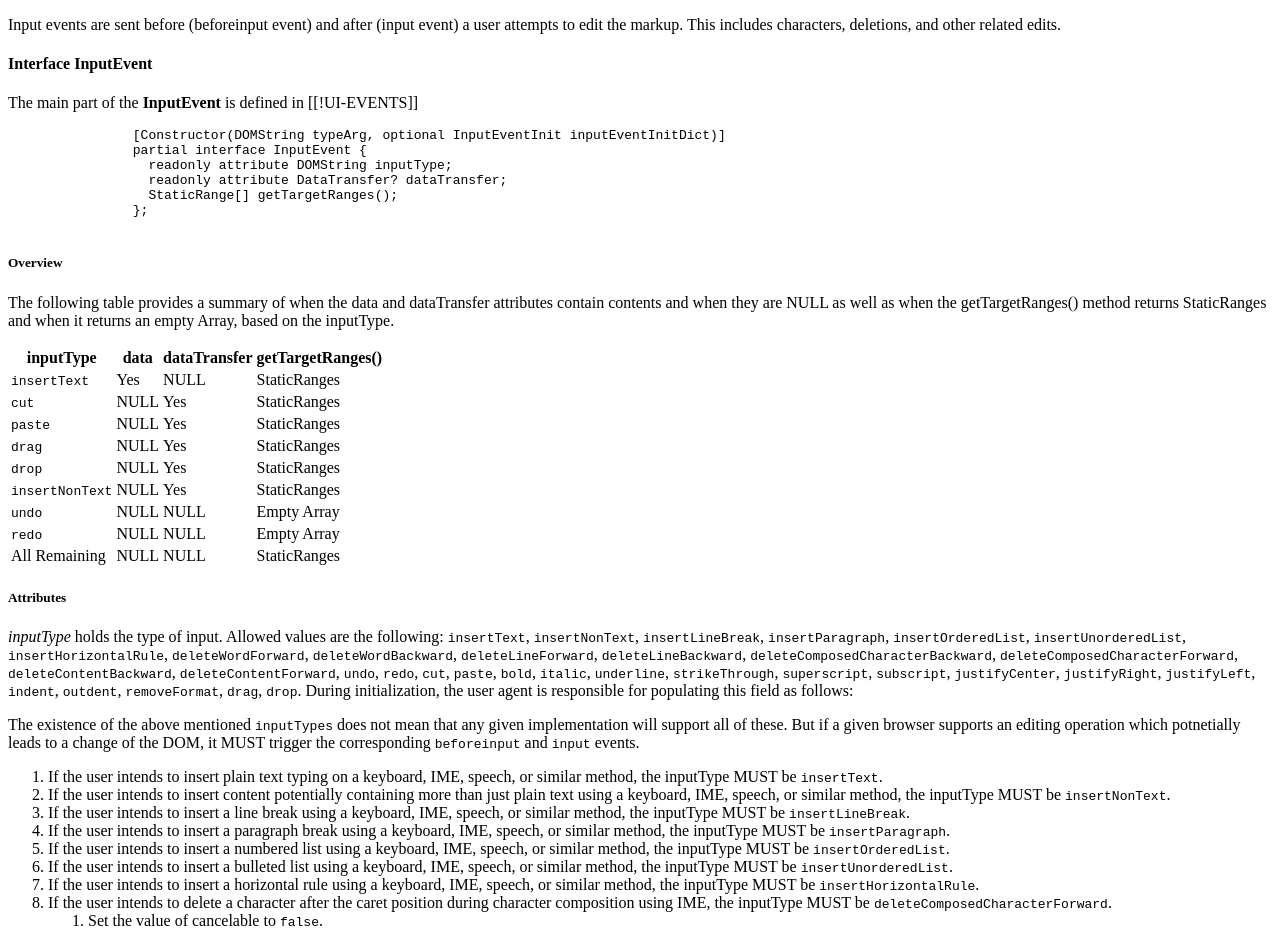
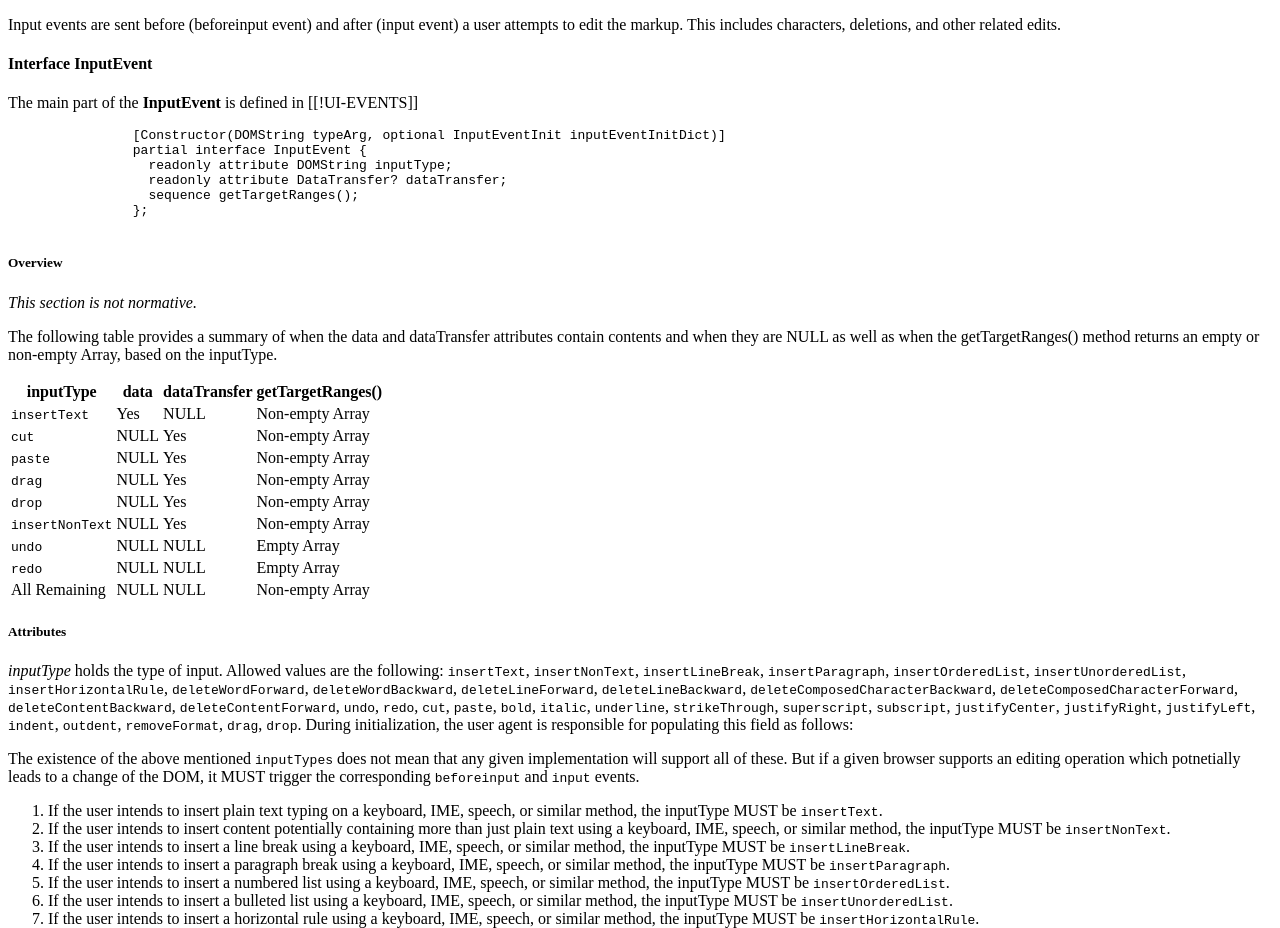
Before and after one commit to w3c/input-events, a plain HTML site: page index.html in a window 1280 px wide. Shown: the part 787-1715 px from the top of the page. Drawn offline with Linux system fonts and the light colour scheme.

Commit message:
exchange array of StaticRange with sequence of StaticRange, fixing #2

```diff
--- a/index.html
+++ b/index.html
@@ -156,18 +156,19 @@ var respecConfig = {
                 partial interface InputEvent {
                   readonly attribute DOMString inputType;
                   readonly attribute DataTransfer? dataTransfer;
-                  StaticRange[] getTargetRanges();
+                  sequence<StaticRange> getTargetRanges();
                 };
             </pre>
 
             <section>
                 <h5>Overview</h5>
 
+                <p><i>This section is not normative.</i></p>
+
                 <p>The following table provides a summary of when the <a>data</a>
                 and <a>dataTransfer</a> attributes contain contents and when they
                 are NULL as well as when the <a>getTargetRanges()</a> method
-                returns StaticRanges and when it returns an empty Array, based
-                on the inputType.</p>
+                returns an empty or non-empty Array, based on the inputType.</p>
 
 
                 <table class="parameters">
@@ -176,15 +177,15 @@ var respecConfig = {
                         <th>getTargetRanges()</th></tr>
                     </thead>
                     <tbody>
-                        <tr><td><code>insertText</code></td><td>Yes</td><td>NULL</td><td>StaticRanges</td></tr>
-                        <tr><td><code>cut</code></td><td>NULL</td><td>Yes</td><td>StaticRanges</td></tr>
-                        <tr><td><code>paste</code></td><td>NULL</td><td>Yes</td><td>StaticRanges</td></tr>
-                        <tr><td><code>drag</code></td><td>NULL</td><td>Yes</td><td>StaticRanges</td></tr>
-                        <tr><td><code>drop</code></td><td>NULL</td><td>Yes</td><td>StaticRanges</td></tr>
-                        <tr><td><code>insertNonText</code></td><td>NULL</td><td>Yes</td><td>StaticRanges</td></tr>
+                        <tr><td><code>insertText</code></td><td>Yes</td><td>NULL</td><td>Non-empty Array</td></tr>
+                        <tr><td><code>cut</code></td><td>NULL</td><td>Yes</td><td>Non-empty Array</td></tr>
+                        <tr><td><code>paste</code></td><td>NULL</td><td>Yes</td><td>Non-empty Array</td></tr>
+                        <tr><td><code>drag</code></td><td>NULL</td><td>Yes</td><td>Non-empty Array</td></tr>
+                        <tr><td><code>drop</code></td><td>NULL</td><td>Yes</td><td>Non-empty Array</td></tr>
+                        <tr><td><code>insertNonText</code></td><td>NULL</td><td>Yes</td><td>Non-empty Array</td></tr>
                         <tr><td><code>undo</code></td><td>NULL</td><td>NULL</td><td>Empty Array</td></tr>
                         <tr><td><code>redo</code></td><td>NULL</td><td>NULL</td><td>Empty Array</td></tr>
-                        <tr><td>All Remaining</td><td>NULL</td><td>NULL</td><td>StaticRanges</td></tr>
+                        <tr><td>All Remaining</td><td>NULL</td><td>NULL</td><td>Non-empty Array</td></tr>
                     </tbody>
                 </table>
 
```
